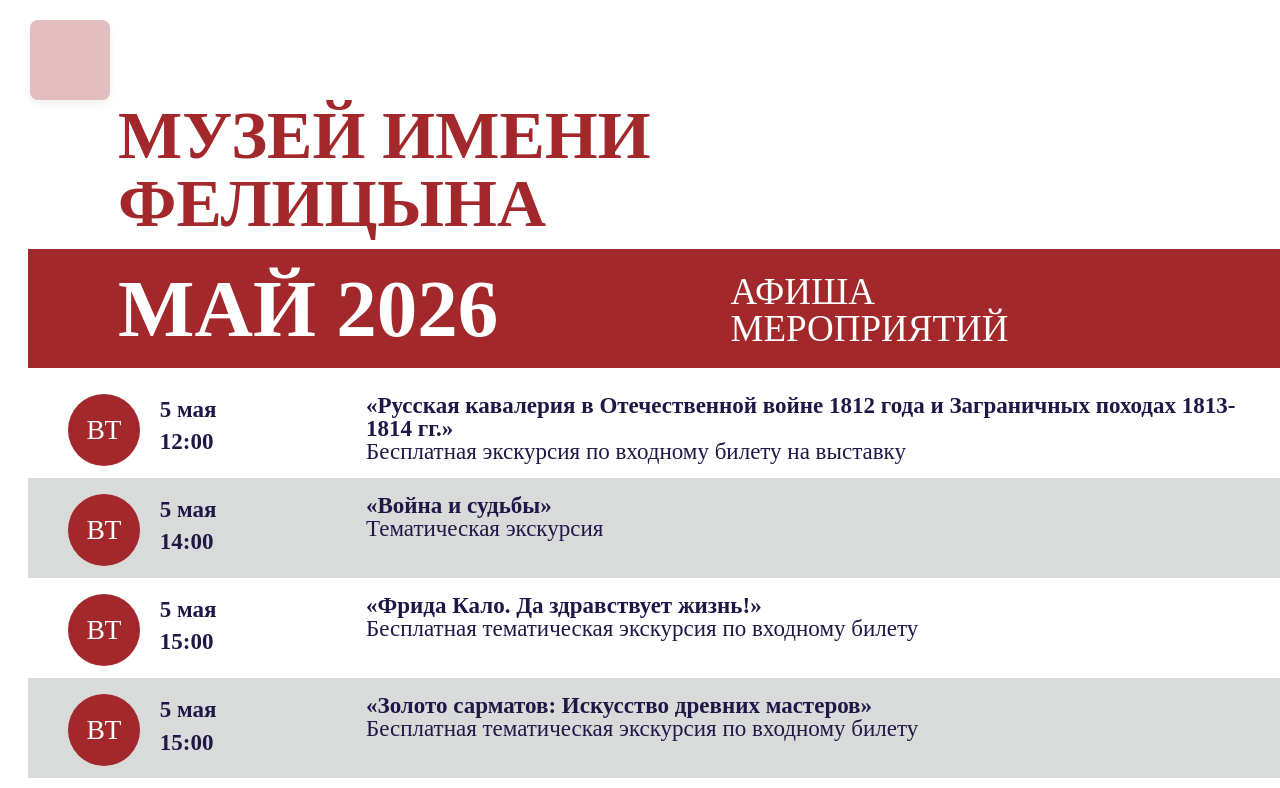
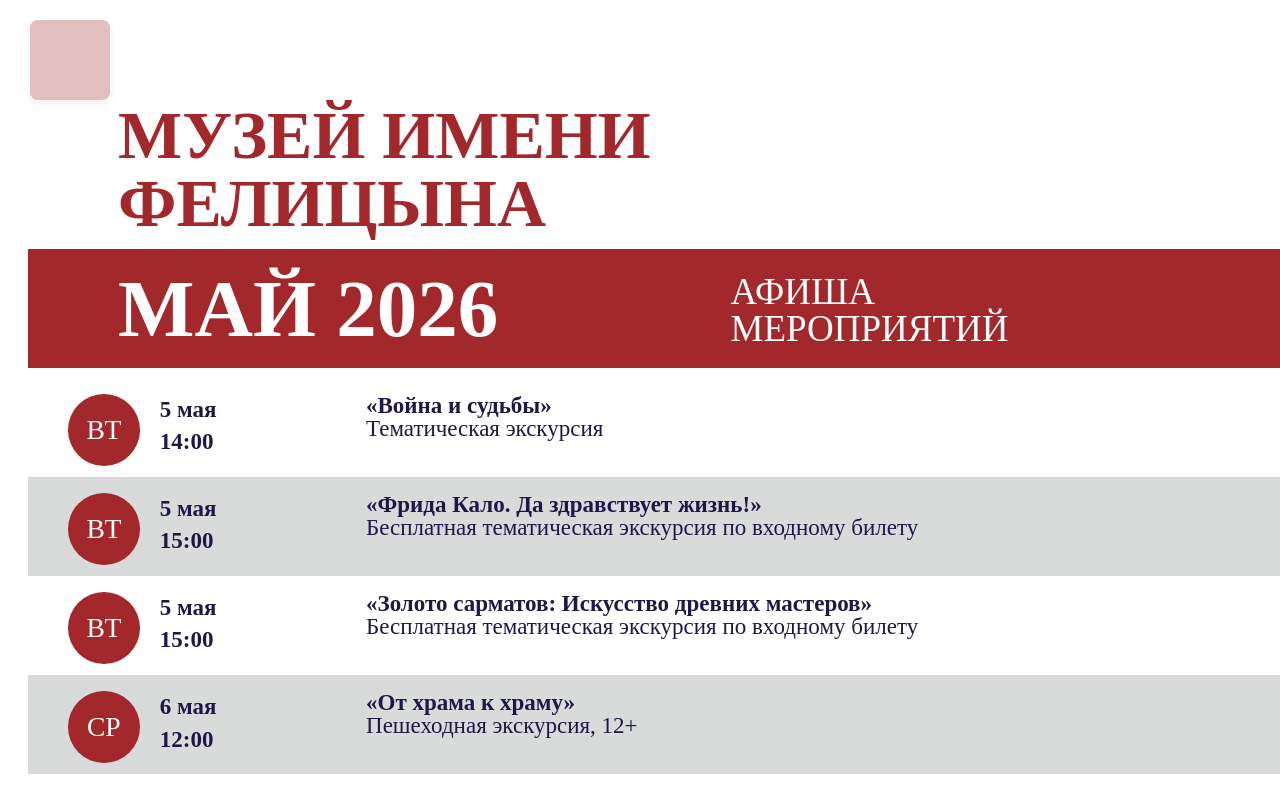
Before and after one commit to Psheni4a/Felicina_schedule, a Vue app: page / in a window 1280 px wide. Shown: the top 788 px of the page. Built offline with nearby package versions, Linux system fonts and the light colour scheme; a web font is replaced by a local one.

Commit message:
Clean up event schedule by removing duplicates
Removed duplicate events from the schedule data.

```diff
--- a/src/App.vue
+++ b/src/App.vue
@@ -36,11 +36,9 @@ export default {
 //        const data = await response.json()
                 const data =
                   [
-  { dateISO: "05.05.2026", time: "12:00", title: "«Русская кавалерия в Отечественной войне 1812 года и Заграничных походах 1813-1814 гг.»", subtitle: "Бесплатная экскурсия по входному билету на выставку", hidden: "" },
   { dateISO: "05.05.2026", time: "14:00", title: "«Война и судьбы»", subtitle: "Тематическая экскурсия", hidden: "" },
   { dateISO: "05.05.2026", time: "15:00", title: "«Фрида Кало. Да здравствует жизнь!»", subtitle: "Бесплатная тематическая экскурсия по входному билету", hidden: "" },
   { dateISO: "05.05.2026", time: "15:00", title: "«Золото сарматов: Искусство древних мастеров»", subtitle: "Бесплатная тематическая экскурсия по входному билету", hidden: "" },
-  { dateISO: "06.05.2026", time: "12:00", title: "«Русская кавалерия в Отечественной войне 1812 года и Заграничных походах 1813-1814 гг.»", subtitle: "Бесплатная экскурсия по входному билету на выставку", hidden: "" },
   { dateISO: "06.05.2026", time: "12:00", title: "«От храма к храму»", subtitle: "Пешеходная экскурсия, 12+", hidden: "" },
   { dateISO: "06.05.2026", time: "14:00", title: "«Война и судьбы»", subtitle: "Тематическая экскурсия", hidden: "" },
   { dateISO: "06.05.2026", time: "15:00", title: "«Фрида Кало. Да здравствует жизнь!»", subtitle: "Бесплатная тематическая экскурсия по входному билету", hidden: "" },
@@ -49,7 +47,6 @@ export default {
   { dateISO: "06.05.2026", time: "16:00", title: "«Подвиги древних героев»", subtitle: "Экскурсия-спектакль", hidden: "" },
   { dateISO: "07.05.2026", time: "11:00", title: "«Музейные сокровища»", subtitle: "Игра-путешествие по музею", hidden: "" },
   { dateISO: "07.05.2026", time: "12:00", title: "«Екатеринодар - град казачий: краснодарская улица Красная»", subtitle: "Пешеходная экскурсия, 12+", hidden: "" },
-  { dateISO: "07.05.2026", time: "12:00", title: "«Русская кавалерия в Отечественной войне 1812 года и Заграничных походах 1813-1814 гг.»", subtitle: "Бесплатная экскурсия по входному билету на выставку", hidden: "" },
   { dateISO: "07.05.2026", time: "14:00", title: "«Война и судьбы»", subtitle: "Тематическая экскурсия", hidden: "" },
   { dateISO: "07.05.2026", time: "15:00", title: "«Фрида Кало. Да здравствует жизнь!»", subtitle: "Бесплатная тематическая экскурсия по входному билету", hidden: "" },
   { dateISO: "07.05.2026", time: "15:00", title: "«Золото сарматов: Искусство древних мастеров»", subtitle: "Бесплатная тематическая экскурсия по входному билету", hidden: "" },
@@ -58,7 +55,6 @@ export default {
   { dateISO: "07.05.2026", time: "17:30", title: "«В старинном доме с лестницей витой»", subtitle: "Тематическая экскурсия по дому Богарсуковых", hidden: "" },
   { dateISO: "08.05.2026", time: "11:00", title: "«Победный май»", subtitle: "Мастер-класс по созданию открытки", hidden: "" },
   { dateISO: "08.05.2026", time: "12:00", title: "«Прорыв»", subtitle: "Экскурсия–спектакль", hidden: "" },
-  { dateISO: "08.05.2026", time: "12:00", title: "«Русская кавалерия в Отечественной войне 1812 года и Заграничных походах 1813-1814 гг.»", subtitle: "Бесплатная экскурсия по входному билету на выставку", hidden: "" },
   { dateISO: "08.05.2026", time: "13:00", title: "«Музейные сокровища»", subtitle: "Игра-путешествие по музею", hidden: "" },
   { dateISO: "08.05.2026", time: "14:00", title: "«Война и судьбы»", subtitle: "Тематическая экскурсия", hidden: "" },
   { dateISO: "08.05.2026", time: "14:00", title: "«Победный май»", subtitle: "Мастер-класс по созданию рисунка на деревянной основе", hidden: "" },
@@ -68,13 +64,11 @@ export default {
   { dateISO: "08.05.2026", time: "15:00", title: "«Война глазами женщин»", subtitle: "Литературно-музыкальная гостиная", hidden: "" },
   { dateISO: "09.05.2026", time: "11:00", title: "«Победный май»", subtitle: "Мастер-класс по созданию открытки", hidden: "" },
   { dateISO: "09.05.2026", time: "12:00", title: "«Прорыв»", subtitle: "Экскурсия–спектакль", hidden: "" },
-  { dateISO: "09.05.2026", time: "12:00", title: "«Русская кавалерия в Отечественной войне 1812 года и Заграничных походах 1813-1814 гг.»", subtitle: "Бесплатная экскурсия по входному билету на выставку", hidden: "" },
   { dateISO: "09.05.2026", time: "15:00", title: "«Победный май»", subtitle: "Мастер-класс по созданию рисунка на деревянной основе", hidden: "" },
   { dateISO: "09.05.2026", time: "15:00", title: "«Фрида Кало. Да здравствует жизнь!»", subtitle: "Бесплатная тематическая экскурсия по входному билету", hidden: "" },
   { dateISO: "09.05.2026", time: "16:00", title: "«Война и судьбы»", subtitle: "Тематическая экскурсия", hidden: "" },
   { dateISO: "10.05.2026", time: "11:00", title: "«Чудеса в решете: роспись деревянного изделия. Кубанский пейзаж»", subtitle: "Творческий мастер-класс", hidden: "" },
   { dateISO: "10.05.2026", time: "11:00", title: "«Война и судьбы»", subtitle: "Тематическая экскурсия", hidden: "" },
-  { dateISO: "10.05.2026", time: "12:00", title: "«Русская кавалерия в Отечественной войне 1812 года и Заграничных походах 1813-1814 гг.»", subtitle: "Бесплатная экскурсия по входному билету на выставку", hidden: "" },
   { dateISO: "10.05.2026", time: "12:00, 15:00", title: "«Фрида Кало. Да здравствует жизнь!»", subtitle: "Бесплатная тематическая экскурсия по входному билету", hidden: "" },
   { dateISO: "10.05.2026", time: "15:00", title: "«Золото сарматов: Искусство древних мастеров»", subtitle: "Бесплатная тематическая экскурсия по входному билету", hidden: "" },
   { dateISO: "10.05.2026", time: "15:00", title: "«Чудеса в решете: роспись деревянного изделия. Кубанский пейзаж»", subtitle: "Творческий мастер-класс", hidden: "" },
```
